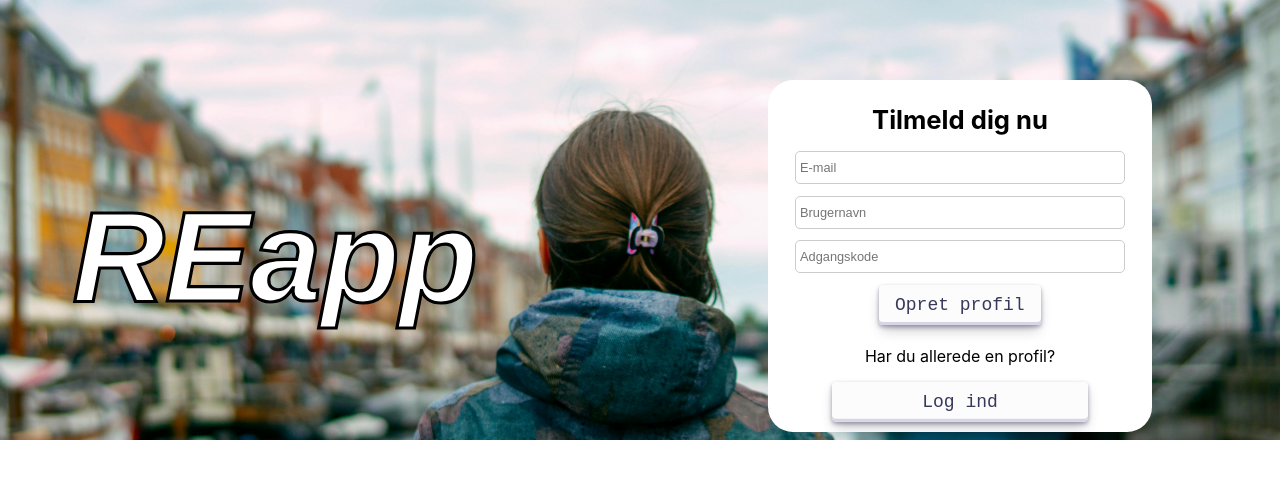
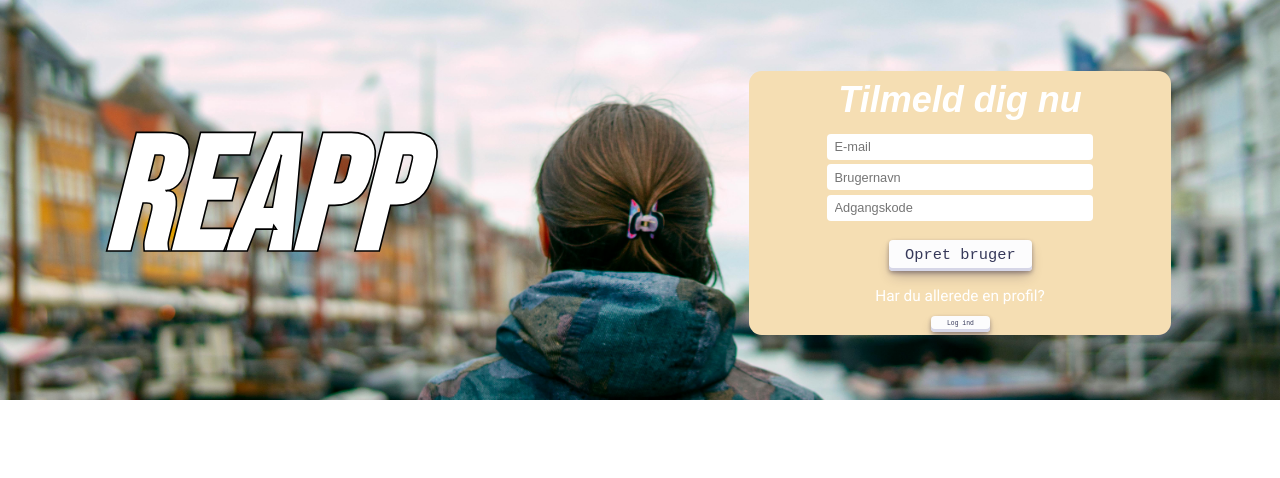
Before and after one commit to jackvwh/REapp, a React (Create React App) app in the folder Client/: page / in a window 1280 px wide. Shown: the top 478 px of the page. Built offline with nearby package versions, Linux system fonts and the light colour scheme.

Commit message:
fixed scaling issue

```diff
--- a/Client/src/components/homePageCreateUser.jsx
+++ b/Client/src/components/homePageCreateUser.jsx
@@ -6,7 +6,7 @@ function HomePageLogIn() {
   return (
     <div className="create-user-container">
       <h2>Tilmeld dig nu</h2>
-      <div className="sign-up-form">
+      <div className="sign-up-container">
         <section>
           <form id="sign-up-form">
             <input
@@ -34,11 +34,9 @@ function HomePageLogIn() {
             />
             <br />
             <div className="create-user-button-container">
-              <input
-                className="button-30 create-user-button"
-                type="submit"
-                value="Opret profil"
-              />
+              <button className="button-30 create-user-button">
+                Opret bruger
+              </button>
             </div>
           </form>
           <LoginModal />
--- a/Client/src/components/loginModal.jsx
+++ b/Client/src/components/loginModal.jsx
@@ -13,7 +13,7 @@ function LoginModal() {
   };
 
   return (
-    <div className="login-container">
+    <div>
       <div className="login-button-container">
         <p>Har du allerede en profil?</p>
         <button onClick={openModal} className="button-30 login-button">
--- a/Client/src/pages/homepage.jsx
+++ b/Client/src/pages/homepage.jsx
@@ -9,11 +9,11 @@ function HomePage() {
   return (
     <>
       <main>
+        <HomePagePicture />
       <div className="title-and-login-container">
         <HomePageLogo />
         <HomePageCreateUser/>
       </div>
-        <HomePagePicture />
       </main>
     </>
   );
--- a/Client/src/stylesheets/homepage.css
+++ b/Client/src/stylesheets/homepage.css
@@ -1,144 +1,124 @@
 /*----------Google Fonts----------*/
-@import url('https://fonts.googleapis.com/css2?family=Bebas+Neue&family=Roboto&display=swap');
+@import url("https://fonts.googleapis.com/css2?family=Bebas+Neue&family=Roboto&display=swap");
 
 .home-page-picture-container {
-    display: flex;
+  position: absolute;
   overflow: hidden;
-    height: 55vh;
+  width: auto;
+  height: 50vh;
 }
 
 .home-page-picture {
+  position: relative;
   width: 100vw;
-    height: 100vh;
-    object-fit: cover;
-    object-position: top center;
+  height:100vh;
+  overflow: hidden;
+  z-index: 998;
 }
 
 .title-and-login-container {
   position: absolute;
+  z-index: 999;
   display: grid;
   grid-template-columns: 1fr 1fr;
   width: 100vw;
-    top: 10vh;
-    flex-direction: column;
-    justify-content: center;
   align-items: center;
-    text-align: center;
-    z-index: 9999;
+  justify-items: center;
 }
 
 .reapp-logo-container {
-  font-family:Arial, Helvetica, sans-serif;
+  position: relative;
+  font-size: 10vh;
+  left: -5vw;
+  font-family: "Bebas Neue", cursive;
   font-style: italic;
-  font-size: 5vw;
   color: white;
-  -webkit-text-stroke: 0.2rem;
+  -webkit-text-stroke: 0.2vh;
   -webkit-text-stroke-color: black;
 }
 
-.reapp-logo {
+.create-user-container {
   position: relative;
-  margin: 0%;
-  right: 7%;
-}
-
-.create-user-container {
-  background-color: white;
-  height: 40vh;
-  margin-left: 10vw;
-  margin-right: 10vw;
-  padding: 1rem;
-  border-radius: 25px;
+  font-size: 3vh;
+  font-family: "Roboto", sans-serif;
+  background-color: wheat;
+  color: white;
+  border-radius: 1vw;
+  width: 33vw;
+  height: 33vh;
+  text-align: center;
 }
 
 .create-user-container > h2 {
-  font-size: 2vw;
-  margin-top: 1vh;
-  margin-bottom: 1vh;
+  margin: 1vh;
+  font-family: Arial, Helvetica, sans-serif;
+  font-style: italic;
 }
 
 .input-field {
-  width: 25vw;
+  width: 20vw;
   height: 3vh;
   font-size: 1vw;
-  margin-top: 1vh;
-  margin-bottom: 1%;
-  padding: 1%;
-  border-radius: 5px;
-  border: 1px solid #ccc;
+  border-radius: 0.5vh;
+  border-style: none;
+  padding-left: 1ch;
+}
+
+.create-user-button-container {
+  position: relative;
+  top: 1vh;
 }
 
 .create-user-button {
+  position: relative;
   top: 1vh;
-  height: 5vh;
+  font-size: 1.2vw;
+  padding: 1.2vw;
+  height: 3vh;
 }
 
 .login-button-container {
   position: relative;
-  transform: translate(0vw, 1vw);
+  top: 2vh;
 }
 
-.modal-container {
-  position: absolute;
-  background-color:aquamarine;
-  top: 0;
-  left: 40vw;
-  width: 30vw;
-  height: 42.1vh;
-  border-radius: 25px;
-  transform: translate(66.7%, 0.01%);
-  justify-content: center;
-  align-items: center;
-  background-color: #36395A;
-  z-index: 9999;
-  animation: fade-in 0.5s;
-}
-
-@keyframes fade-in {
-  0% {
-    opacity: 0;
-  }
-  100% {
-    opacity: 1;
-  }
-}
-
-.modal-header {
-  display: flex;
-  justify-content: center;
-  align-items: center;
-  height: 10vh;
-  width: 100%;
-  font-size: 3rem;
+.login-button-container > p {
+  position: relative;
+  top: 2vh;
+  font-size: 1.2vw;
+  margin: 0%;
+  height: 3vh;
   color: white;
 }
 
-.modal-footer {
-  display: flex;
-  justify-content: center;
-  align-items: center;
-  height: 10vh;
+.login-button {
+  position: relative;
+  top: 1vh;
+  font-size: 0.5vw;
+  padding: 1vh;
+  height: 1vh;
 }
 
-.login-button, .close-login-modal-button {
-  font-size: 2vw;
-  width: 20vw;
-  height: 5vh;
+.close-login-modal-button {
+font-size: 1.2vw;
 }
 
 /* CSS button */
 .button-30 {
   align-items: center;
   appearance: none;
-  background-color: #FCFCFD;
+  background-color: #fcfcfd;
   border-radius: 4px;
   border-width: 0;
-  box-shadow: rgba(45, 35, 66, 0.4) 0 2px 4px,rgba(45, 35, 66, 0.3) 0 7px 13px -3px,#D6D6E7 0 -3px 0 inset;
+  box-shadow:
+    rgba(45, 35, 66, 0.4) 0 2px 4px,
+    rgba(45, 35, 66, 0.3) 0 7px 13px -3px,
+    #d6d6e7 0 -3px 0 inset;
   box-sizing: border-box;
-  color: #36395A;
+  color: #36395a;
   cursor: pointer;
   display: inline-flex;
-  font-family: "JetBrains Mono",monospace;
+  font-family: "JetBrains Mono", monospace;
   justify-content: center;
   line-height: 1;
   list-style: none;
@@ -148,25 +128,33 @@
   position: relative;
   text-align: left;
   text-decoration: none;
-  transition: box-shadow .15s,transform .15s;
+  transition:
+    box-shadow 0.15s,
+    transform 0.15s;
   user-select: none;
   -webkit-user-select: none;
   touch-action: manipulation;
   white-space: nowrap;
-  will-change: box-shadow,transform;
-  font-size: 18px;
+  will-change: box-shadow, transform;
 }
 
 .button-30:focus {
-  box-shadow: #D6D6E7 0 0 0 1.5px inset, rgba(45, 35, 66, 0.4) 0 2px 4px, rgba(45, 35, 66, 0.3) 0 7px 13px -3px, #D6D6E7 0 -3px 0 inset;
+  box-shadow:
+    #d6d6e7 0 0 0 1.5px inset,
+    rgba(45, 35, 66, 0.4) 0 2px 4px,
+    rgba(45, 35, 66, 0.3) 0 7px 13px -3px,
+    #d6d6e7 0 -3px 0 inset;
 }
 
 .button-30:hover {
-  box-shadow: rgba(45, 35, 66, 0.4) 0 4px 8px, rgba(45, 35, 66, 0.3) 0 7px 13px -3px, #D6D6E7 0 -3px 0 inset;
+  box-shadow:
+    rgba(45, 35, 66, 0.4) 0 4px 8px,
+    rgba(45, 35, 66, 0.3) 0 7px 13px -3px,
+    #d6d6e7 0 -3px 0 inset;
   transform: translateY(-2px);
 }
 
 .button-30:active {
-  box-shadow: #D6D6E7 0 3px 7px inset;
+  box-shadow: #d6d6e7 0 3px 7px inset;
   transform: translateY(2px);
 }
```
Lines whose indentation alone changed are shown as unchanged.
